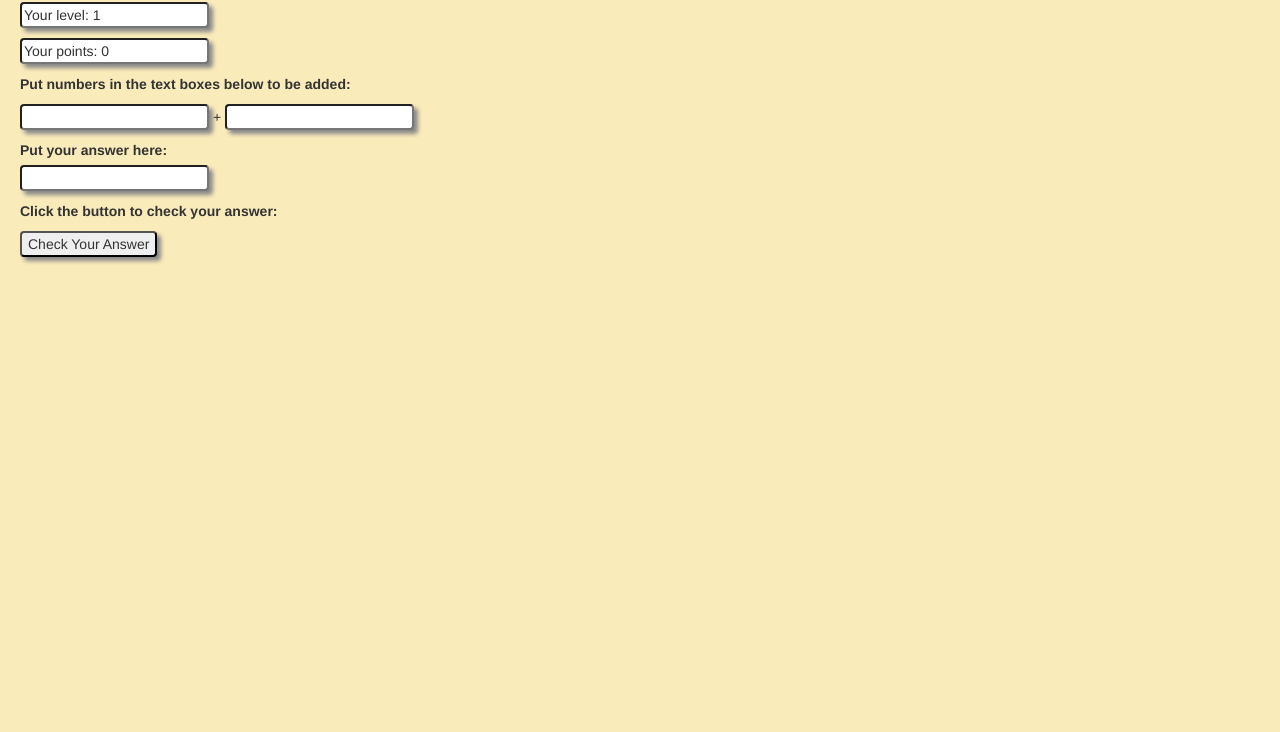
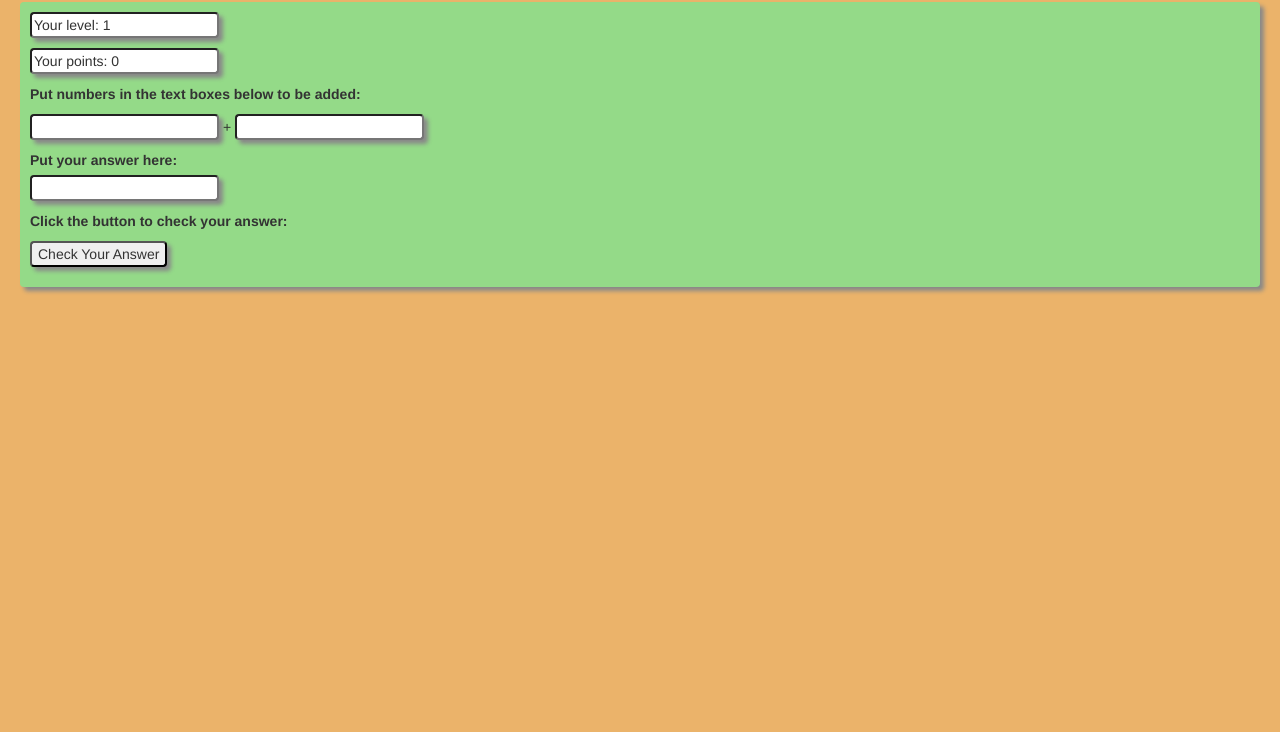
Before and after one commit to s-fanou/javascript, a plain HTML site: page index.html in a window 1280 px wide. Shown: the part 68-800 px from the top of the page. Drawn offline with nearby package versions, Linux system fonts and the light colour scheme.

Commit message:
style changes

```diff
--- a/index.html
+++ b/index.html
@@ -16,7 +16,7 @@
 
     <form action="" method="POST" name="frmExp1" id="frmExp1">
 
-        <div>
+        <div name="main-div" id="main-div">
 
             <p><input type="text" name="txtLevel" id="txtLevel" class="text-boxes-style"> </p>
             <p><input type="text" name="txtPoints" id="txtPoints" class="text-boxes-style"> </p>
--- a/styles.css
+++ b/styles.css
@@ -1,6 +1,6 @@
 body {
   margin: 20px;
-  background-color: rgb(250, 235, 186);
+  background-color: rgb(235, 179, 106);
 }
 
 #span1 {
@@ -9,6 +9,14 @@ body {
   margin: 20;
 }
 
+#main-div {
+  background-color: #94da88;
+  padding: 10px;
+  border-radius: 4px;
+  box-shadow: 4px 4px 4px #888888;
+
+}
+
 .text-boxes-style{
   border-radius: 4px;
   box-shadow: 4px 4px 4px #888888;
```
